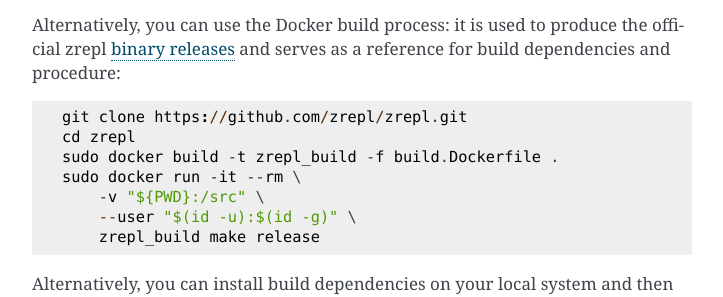
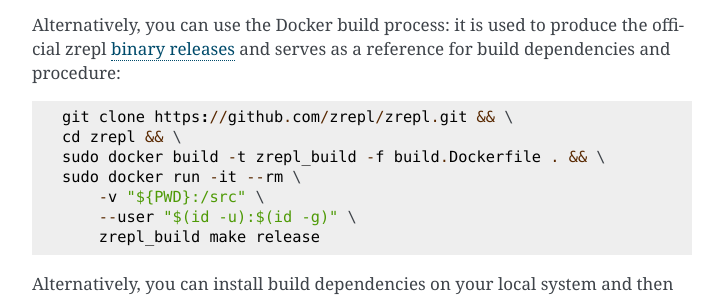
Before and after one commit to zrepl/zrepl, a Sphinx documentation site: the page built from docs/installation.rst, in a window 1280 px wide and 900 px high, scrolled down 1764 px. Shown: the part 152-449 px from the top of the window, without its empty margins (388-1111 px from the left). Built offline with Sphinx 7.4.7, drawn with Linux system fonts in a browser that asks for light colours; pages that are not in the unit, such as notebooks, are missing from menus; the version number could not be read and is left out.

```diff
--- a/docs/installation.rst
+++ b/docs/installation.rst
@@ -101,9 +101,9 @@ and serves as a reference for build dependencies and procedure:
 
 ::
 
-    git clone https://github.com/zrepl/zrepl.git
-    cd zrepl
-    sudo docker build -t zrepl_build -f build.Dockerfile .
+    git clone https://github.com/zrepl/zrepl.git && \
+    cd zrepl && \
+    sudo docker build -t zrepl_build -f build.Dockerfile . && \
     sudo docker run -it --rm \
         -v "${PWD}:/src" \
         --user "$(id -u):$(id -g)" \
```
